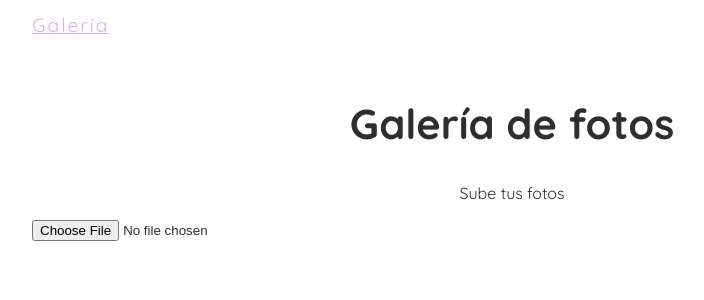
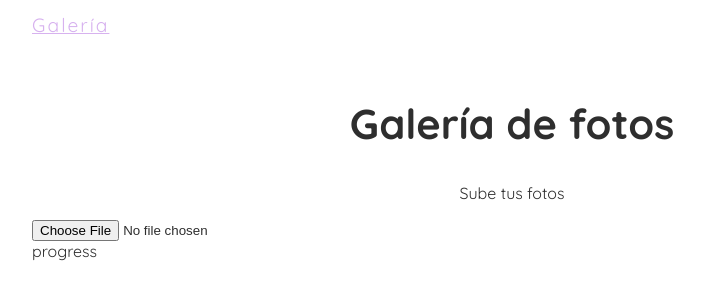
Before and after one commit to irenealcaine/gallery, a React (Create React App) app: page / in a window 1280 px wide. Shown: the top 300 px of the page, without its empty margins (128-832 px from the left). Built offline with nearby package versions, Linux system fonts and the light colour scheme.

Commit message:
Update 5 files

```diff
--- a/src/Components/Form/Form.jsx
+++ b/src/Components/Form/Form.jsx
@@ -1,5 +1,6 @@
 import "./Form.css";
 import { useState } from "react";
+import ProgressBar from "../ProgressBar/ProgressBar";
 
 const Form = () => {
   const [file, setFile] = useState(null);
@@ -11,6 +12,7 @@ const Form = () => {
     var selected = e.target.files[0];
     if (selected && types.includes(selected.type)) {
       setFile(selected);
+      setError(null);
     } else {
       setFile(null);
       setError("Selecciona una imagen (png o jpeg)");
@@ -22,6 +24,8 @@ const Form = () => {
       <input type="file" onChange={changeHandler} />
       <div className="output">
         {error && <div className="error">{error}</div>}
+        {file && <div className="name">{file.name}</div>}
+        <ProgressBar />
       </div>
     </form>
   );
--- /dev/null
+++ b/src/Components/ProgressBar/ProgressBar.jsx
@@ -0,0 +1,7 @@
+import useStorage from "../../Hooks/useStorage";
+
+const PogressBar = () => {
+  return <div className="progress-bar">progress</div>;
+};
+
+export default PogressBar;
--- a/src/firebase/config.js
+++ b/src/firebase/config.js
@@ -10,14 +10,14 @@ const firebaseConfig = {
   projectId: "gallery-a5f6f",
   storageBucket: "gallery-a5f6f.appspot.com",
   messagingSenderId: "314136673014",
-  appId: "1:314136673014:web:11dd2141c981b7f9a30ad7"
+  appId: "1:314136673014:web:11dd2141c981b7f9a30ad7",
 };
 
 // Initialize Firebase
 const app = initializeApp(firebaseConfig);
 
 import { getStorage } from "firebase/storage";
-const storage = getStorage(app);
+export const storage = getStorage(app);
 
 import { getFirestore } from "firebase/firestore";
-const db = getFirestore(app);
+export const db = getFirestore(app);
```
Also changed, not shown: src/Components/ProgressBar/ProgressBar.css (added), src/Hooks/useStorage.jsx (added).
